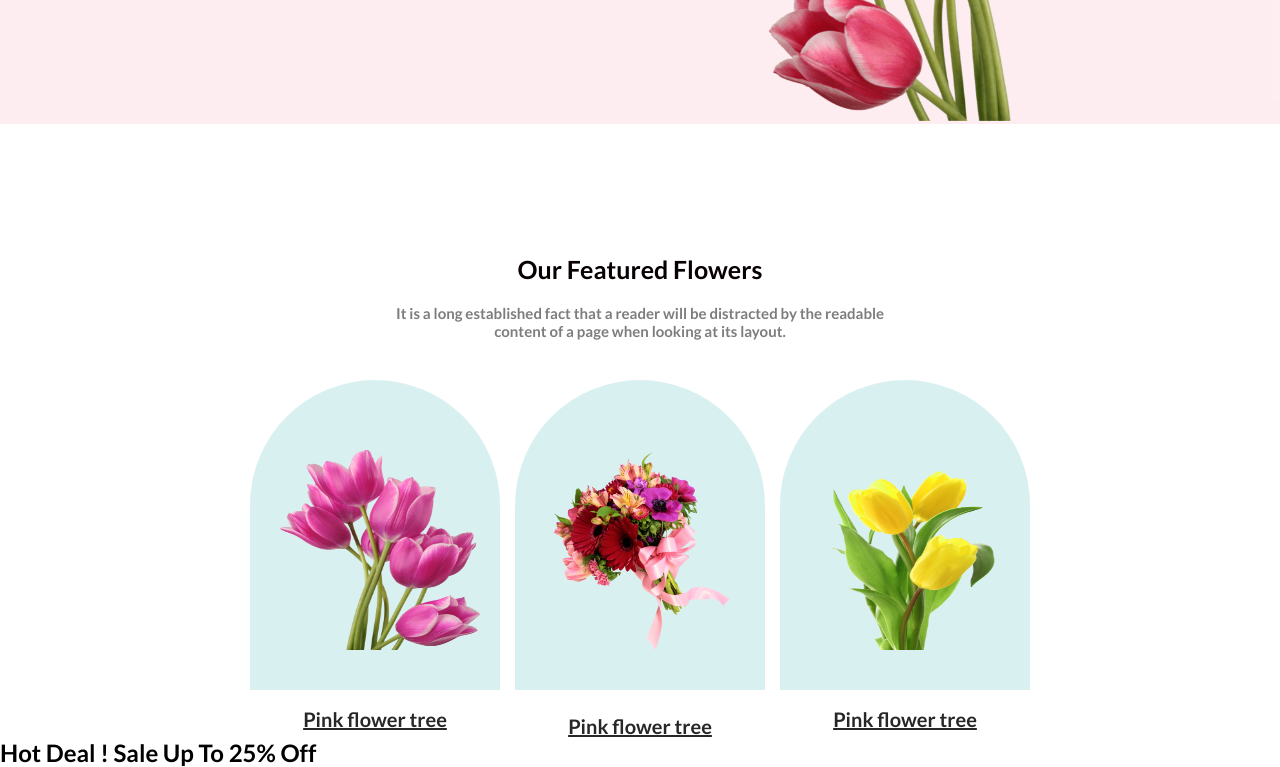
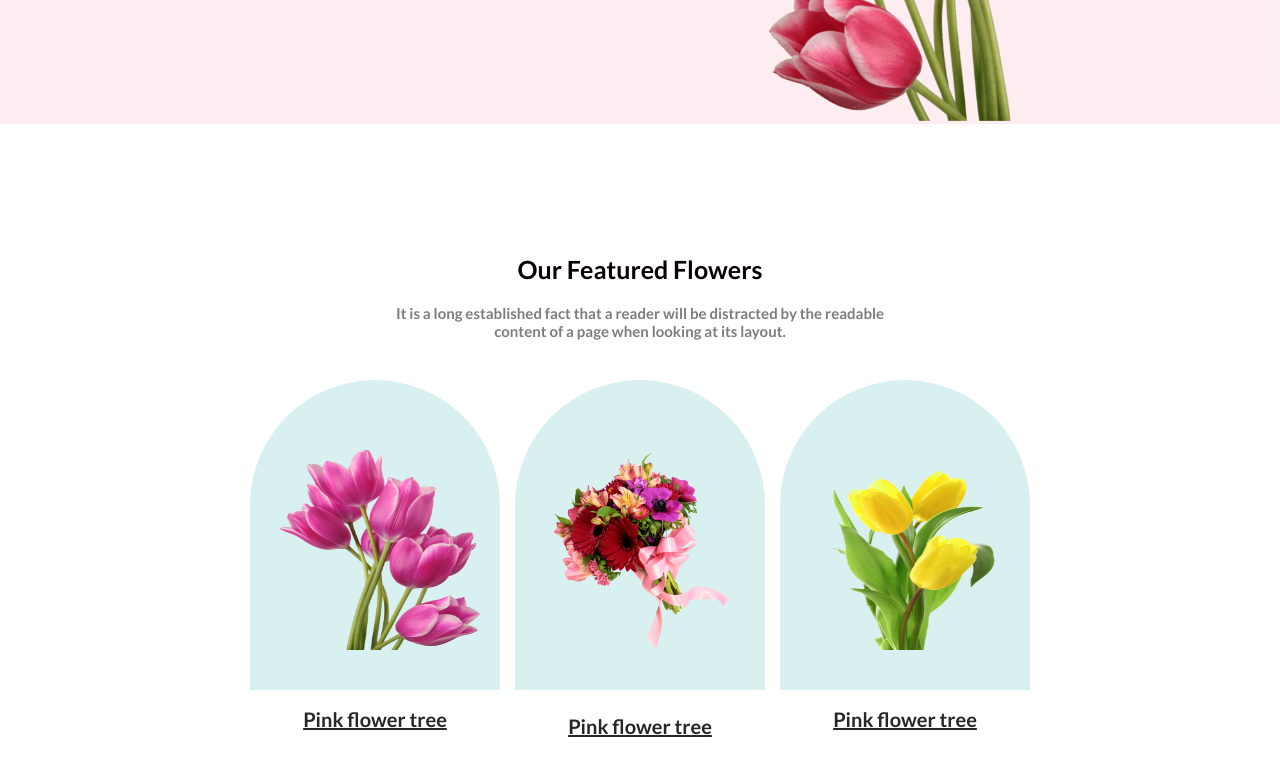
Before and after one commit to my-code-1/Assigment_1, a plain HTML site: page index.html in a window 1280 px wide. Shown: the part 409-1176 px from the top of the page. After the commit the page ends 1147 px from the top, so only its background shows below. Drawn offline with Linux system fonts and the light colour scheme.

Commit message:
problem solve

```diff
--- a/index.html
+++ b/index.html
@@ -56,13 +56,6 @@
             </div>
             </div>
          </section>
-         <section>
-            <div class="deal_container">
-                <div class="text_side">
-                    <h1>Hot Deal ! Sale Up To 25% Off</h1>
-                </div>
-            </div>
-         </section>
     </main>
     <footer>
 
```
